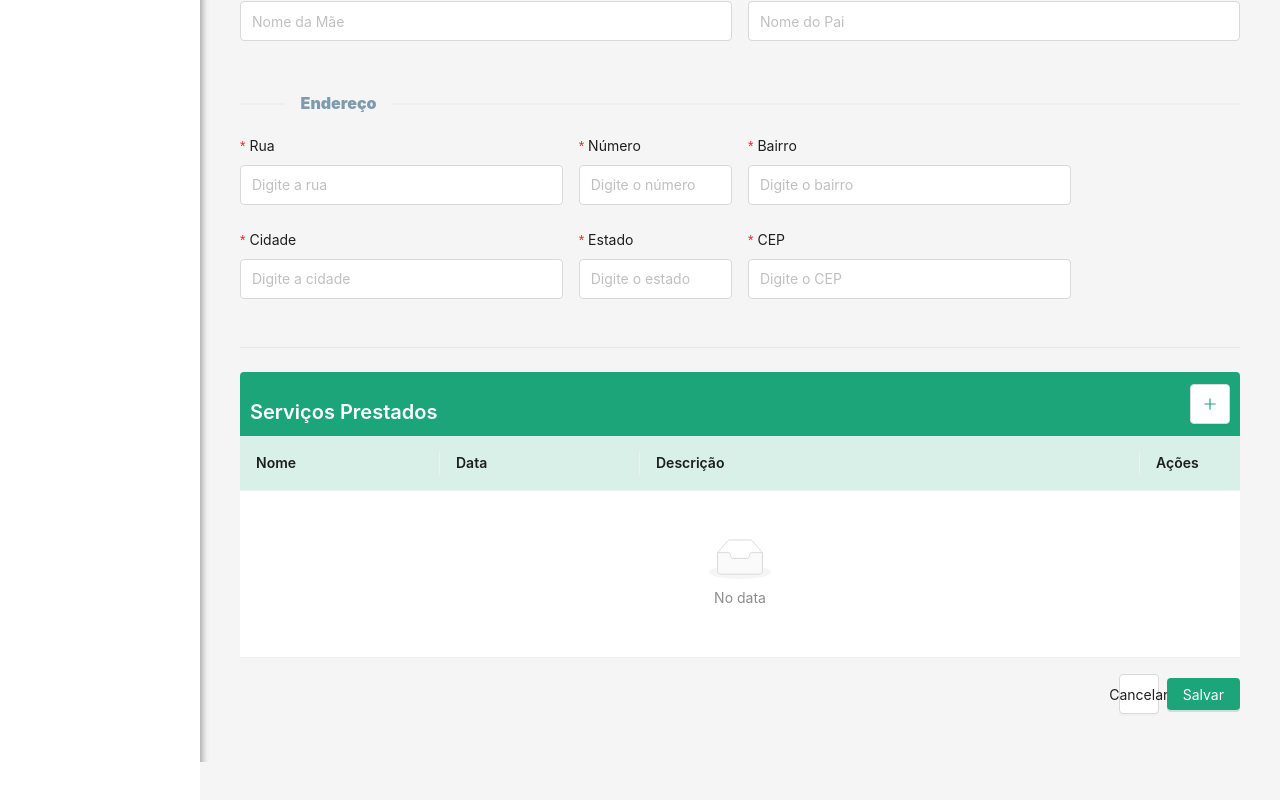
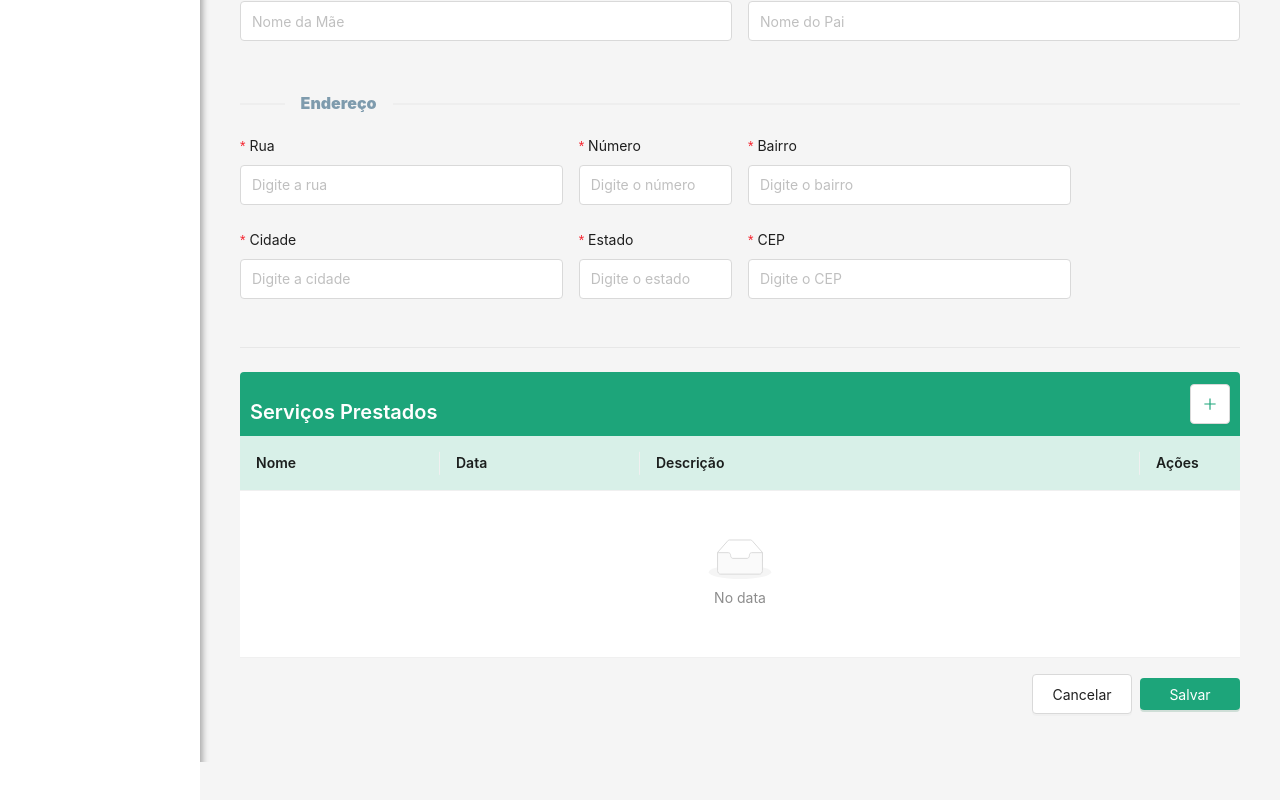
Before and after one commit to HEINRICK7/fspp, a React (Create React App) app: page /pacientes/create in a window 1280 px wide. Shown: the part 562-1362 px from the top of the page. Built offline with nearby package versions, Linux system fonts and the light colour scheme.

Commit message:
update projects

```diff
--- a/src/components/Login/login.css
+++ b/src/components/Login/login.css
@@ -22,6 +22,7 @@
   font-weight: 900;
   background: #1DA57A;
   color: #fff;
+  min-width: 100%;
 }
 .container-logo {
   padding: 20px;
--- a/src/components/Pacientes/index.tsx
+++ b/src/components/Pacientes/index.tsx
@@ -559,7 +559,7 @@ const Pacientes = () => {
                   </Form.Item>
                 </Col>
               </Row>
-              <Divider/>
+              <Divider />
               <Table
                 columns={columns}
                 dataSource={services}
@@ -591,8 +591,17 @@ const Pacientes = () => {
 
               <Row justify="end" style={{ marginTop: 16 }}>
                 <Space>
-                  <Button onClick={handleClearCPF}>Cancelar</Button>
-                  <Button type="primary" onClick={handleSave}>
+                  <Button
+                    style={{ minWidth: "100px" }}
+                    onClick={handleClearCPF}
+                  >
+                    Cancelar
+                  </Button>
+                  <Button
+                    type="primary"
+                    style={{ minWidth: "100px" }}
+                    onClick={handleSave}
+                  >
                     Salvar
                   </Button>
                 </Space>
```
